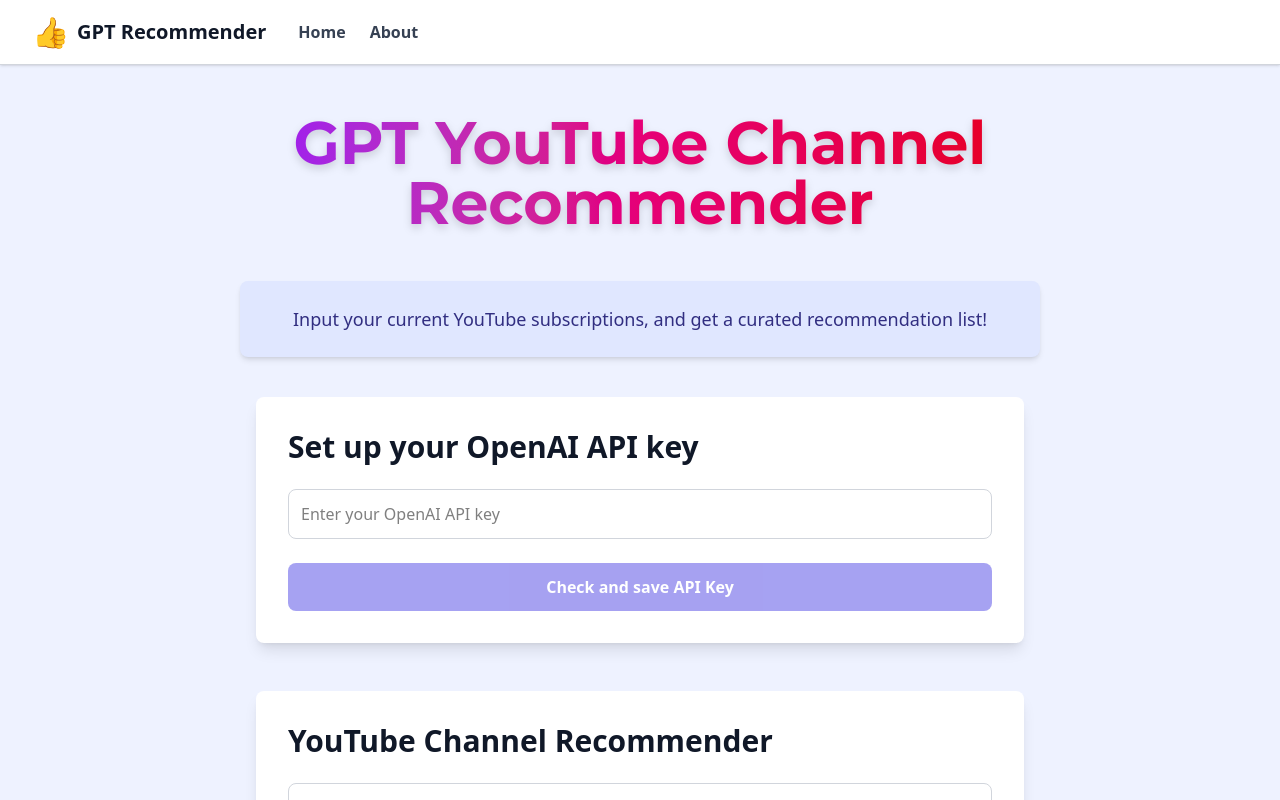
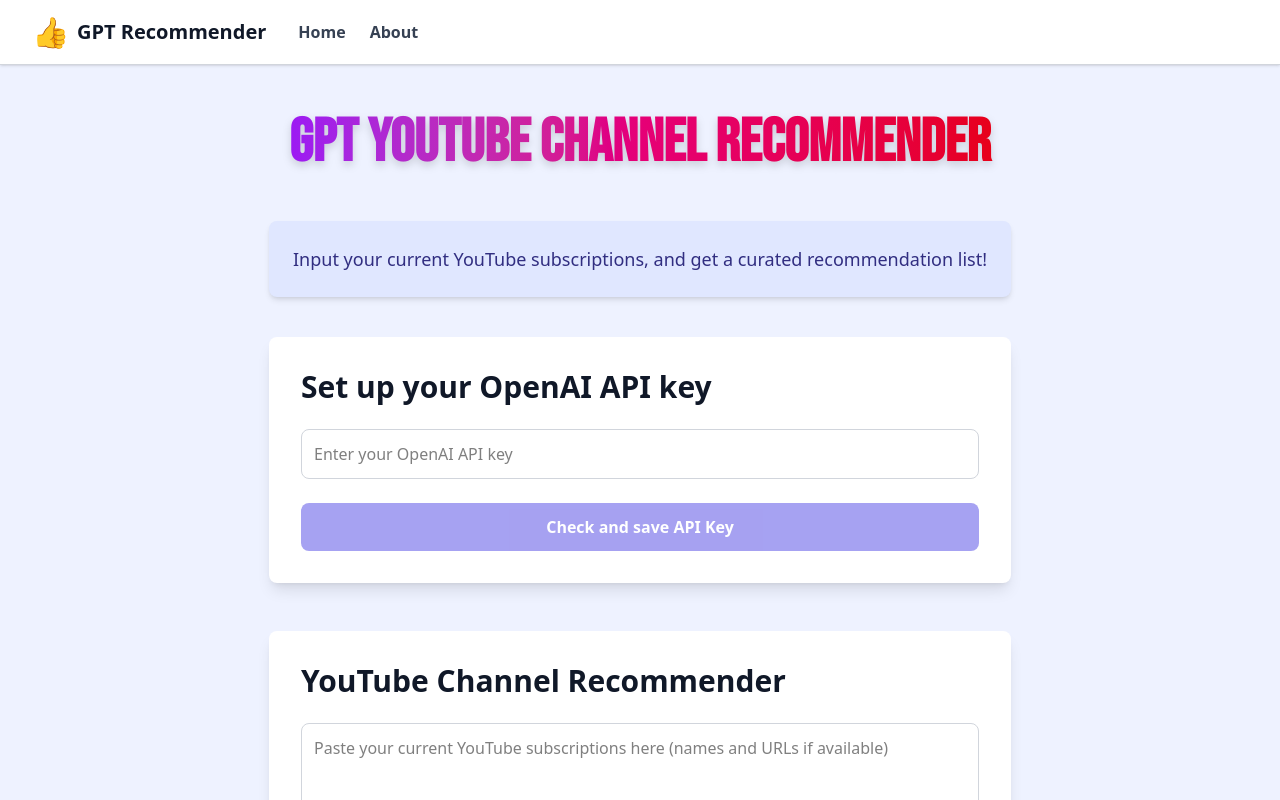
Before and after one commit to louispaulet/gpt_recommender, a React (Vite) app in the folder gpt_reco_app/: page / in a window 1280 px wide. Shown: the top 800 px of the page. Built offline with nearby package versions, Linux system fonts and the light colour scheme; no server answers.

Commit message:
[gpt_reco_app] add new display fonts

```diff
--- a/gpt_reco_app/src/index.css
+++ b/gpt_reco_app/src/index.css
@@ -1,8 +1,20 @@
-@import url('https://fonts.googleapis.com/css2?family=Montserrat:wght@400;700&display=swap');
+@import url('https://fonts.googleapis.com/css2?family=Montserrat:wght@400;700&family=Poppins:wght@400;600&family=Bebas+Neue&family=Oswald:wght@400;600&family=Playfair+Display:wght@400;700&display=swap');
 @import "tailwindcss";
 
 .font-montserrat {
   font-family: 'Montserrat', sans-serif;
+}
+.font-poppins {
+  font-family: 'Poppins', sans-serif;
+}
+.font-bebas-neue {
+  font-family: 'Bebas Neue', sans-serif;
+}
+.font-oswald {
+  font-family: 'Oswald', sans-serif;
+}
+.font-playfair-display {
+  font-family: 'Playfair Display', serif;
 }
 
 /* Primary color palette mirroring Tailwind's indigo */
--- a/gpt_reco_app/src/pages/Homepage.jsx
+++ b/gpt_reco_app/src/pages/Homepage.jsx
@@ -5,7 +5,7 @@
 function Homepage() {
   return (
     <div className="py-12 px-4 sm:px-6 lg:px-8 max-w-5xl mx-auto">
-      <h1 className="text-3xl sm:text-6xl font-extrabold font-montserrat text-transparent bg-clip-text bg-gradient-to-r from-purple-600 via-pink-600 to-red-600 drop-shadow-lg mb-12 text-center">
+      <h1 className="text-3xl sm:text-6xl font-extrabold font-bebas-neue text-transparent bg-clip-text bg-gradient-to-r from-purple-600 via-pink-600 to-red-600 drop-shadow-lg mb-12 text-center">
         GPT YouTube Channel Recommender
       </h1>
       <section className="mb-10 p-6 bg-primary-100 rounded-lg shadow-md text-primary-900 font-medium text-center text-lg">
```
